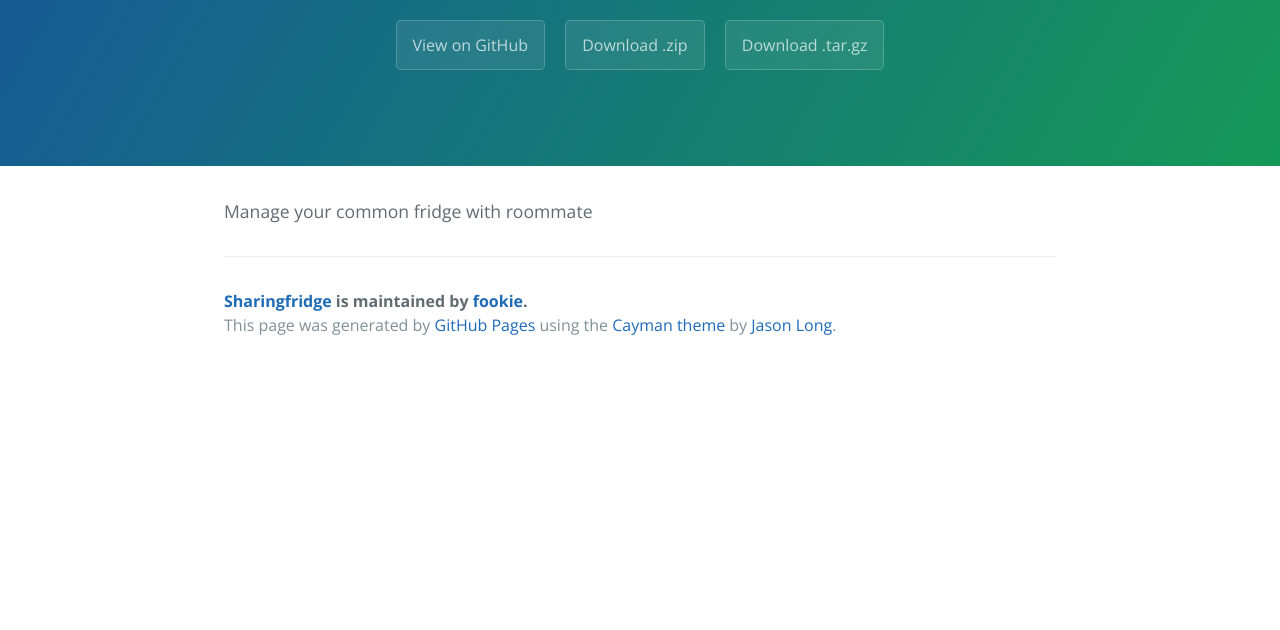
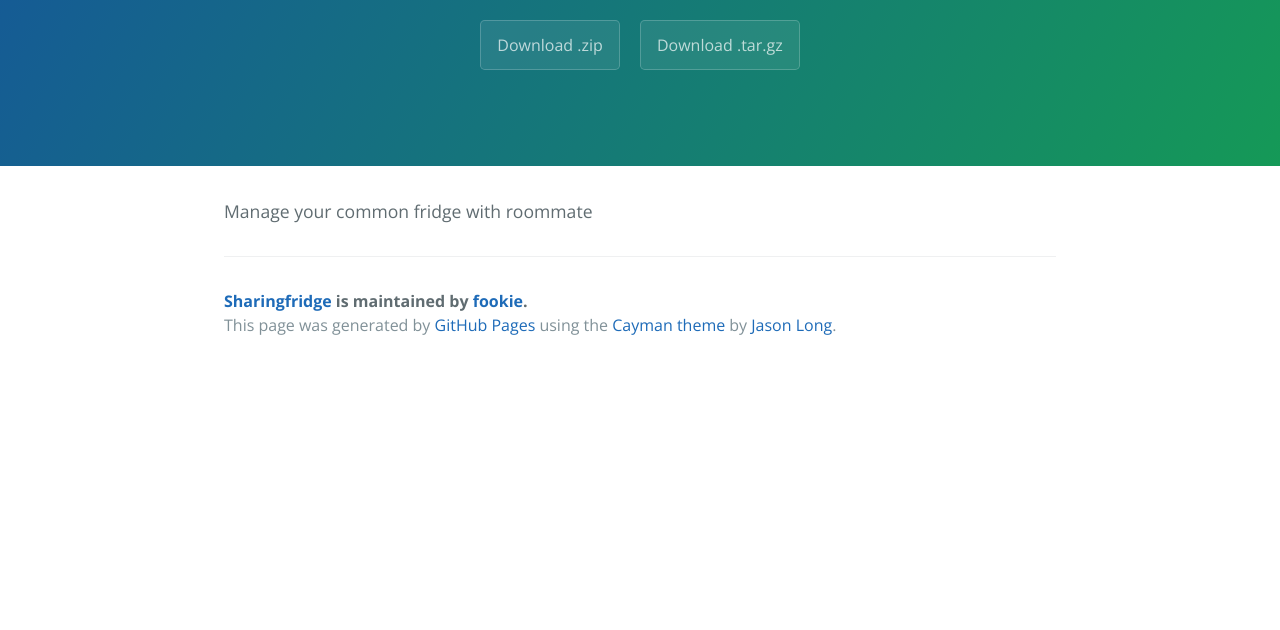
Before and after one commit to fookie/SharingFridge, a plain HTML site: page index.html in a window 1280 px wide. Shown: the part 170-800 px from the top of the page. Drawn offline with nearby package versions, Linux system fonts and the light colour scheme.

Commit message:
Update index.html

```diff
--- a/index.html
+++ b/index.html
@@ -13,7 +13,6 @@
     <section class="page-header">
       <h1 class="project-name">Sharingfridge</h1>
       <h2 class="project-tagline"></h2>
-      <a href="https://github.com/fookie/SharingFridge" class="btn">View on GitHub</a>
       <a href="https://github.com/fookie/SharingFridge/zipball/master" class="btn">Download .zip</a>
       <a href="https://github.com/fookie/SharingFridge/tarball/master" class="btn">Download .tar.gz</a>
     </section>
```
